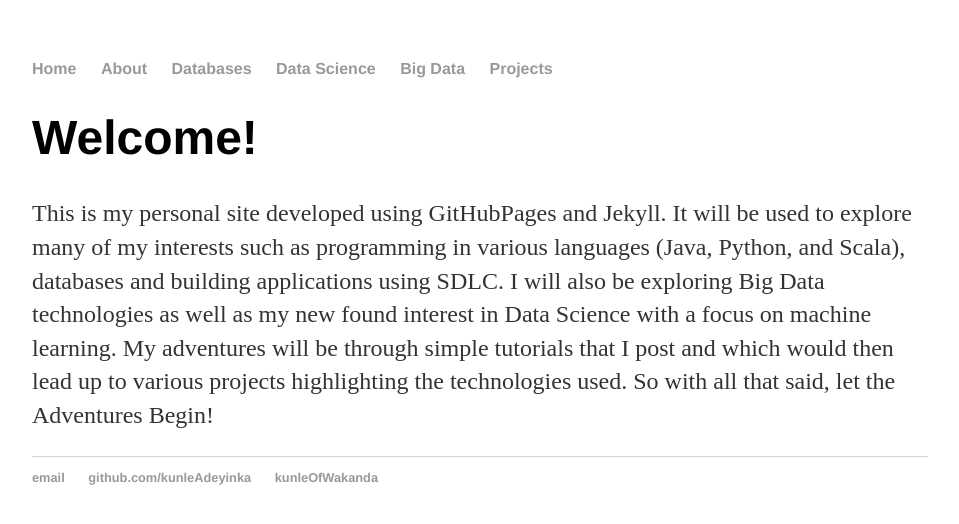
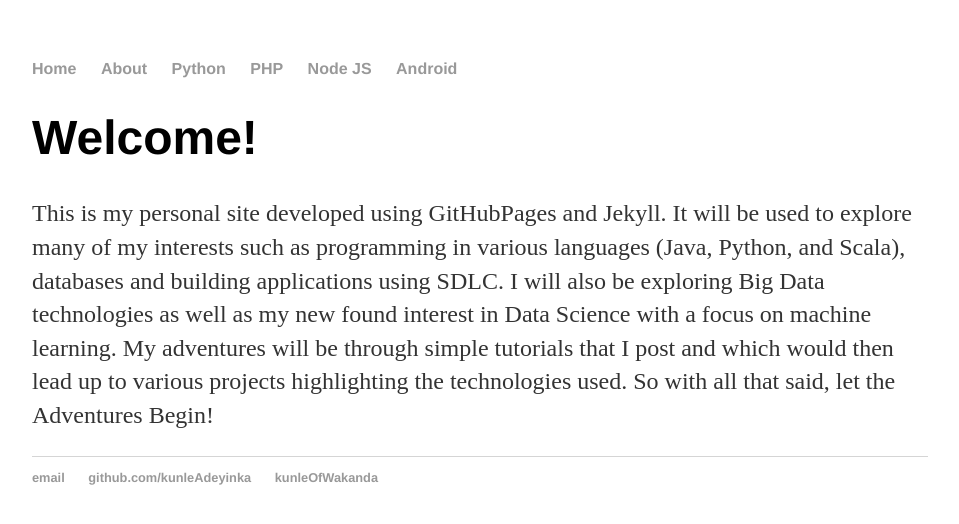
Before and after one commit to kunleAdeyinka/kunleAdeyinka.github.io, a Jekyll site: the page built from index.html, in a window 1280 px wide. Shown: the top 524 px of the page, without its empty margins (160-1119 px from the left). Built offline with Jekyll 4.4.1, drawn with Linux system fonts in a browser that asks for light colours; Markdown is read by kramdown in place of the engine named in the settings.

Commit message:
updated links and folders for website

```diff
--- a/_layouts/default.html
+++ b/_layouts/default.html
@@ -10,10 +10,10 @@
 	    		<ul>
 	        		<li><a href="/">Home</a></li>
 		        	<li><a href="/about">About</a></li>
-	        		<li><a href="/databases">Databases</a></li>
-	        		<li><a href="/datascience">Data Science</a></li>
-	        		<li><a href="/bigdata">Big Data</a></li>
-					<li><a href="/projects">Projects</a></li>
+	        		<li><a href="/python">Python</a></li>
+	        		<li><a href="/php">PHP</a></li>
+	        		<li><a href="/nodejs">Node JS</a></li>
+					<li><a href="/android">Android</a></li>
 	    		</ul>
 			</nav>
 			<div class="container">
```
